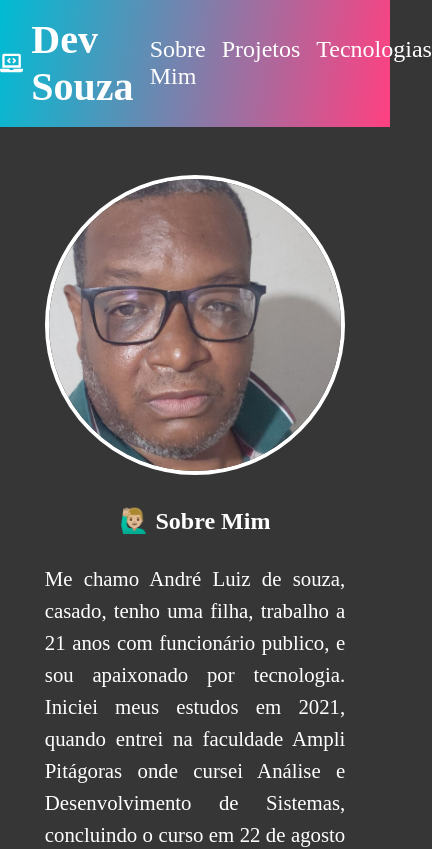
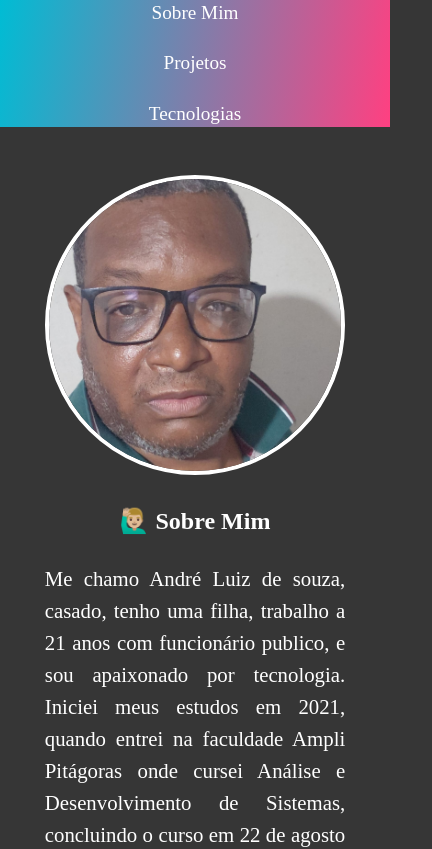
Before and after one commit to AndreSouzanl/landingPagePessoal, a Next.js app: page / in a window 390 px wide. Shown: the top 849 px of the page, 432 px wide, since content can reach past the window. Built offline with nearby package versions, Linux system fonts and the light colour scheme.

Commit message:
atualizandoProjeto0811

```diff
--- a/src/componentes/Header/Header.module.css
+++ b/src/componentes/Header/Header.module.css
@@ -39,9 +39,42 @@
   border-radius: 0.8rem;
   transition: width 0.4s ease-in-out;
 }
-.logo{
-  display:flex;
-  align-items:center;
-  gap: 5px
+.logo {
+  display: flex;
+  align-items: center;
+  gap: 5px;
+}
 
+@media (min-width: 372px) and (max-width: 1024px) {
+  /* Esconde o título */
+  .header h1 {
+    display: none;
+  }
+
+  .header_container {
+    display: flex;
+    align-items: center;
+    justify-content: center;
+    width: 100%;
+    max-width: 1200px;
+    margin: 0 auto;
+    padding: 0 1rem;
+  }
+
+  /* Deixa os links de navegação em coluna */
+  .links_navegacao {
+    flex-direction: column;
+    align-items: center;
+    gap: 0.8rem;
+  }
+
+  /* Ajusta tamanho e espaçamento dos links */
+  .links_navegacao a {
+    font-size: 1.2rem;
+    padding: 0.5rem;
+  }
+
+  .logo{
+    display: none
+  }
 }
--- a/src/data/projetos.js
+++ b/src/data/projetos.js
@@ -25,5 +25,6 @@ const dados = [
     url: "https://sorveteria-gelateria-neon.vercel.app/",
     texto: "Sorveteria ",
   },
+
 ];
 export default dados;
```
